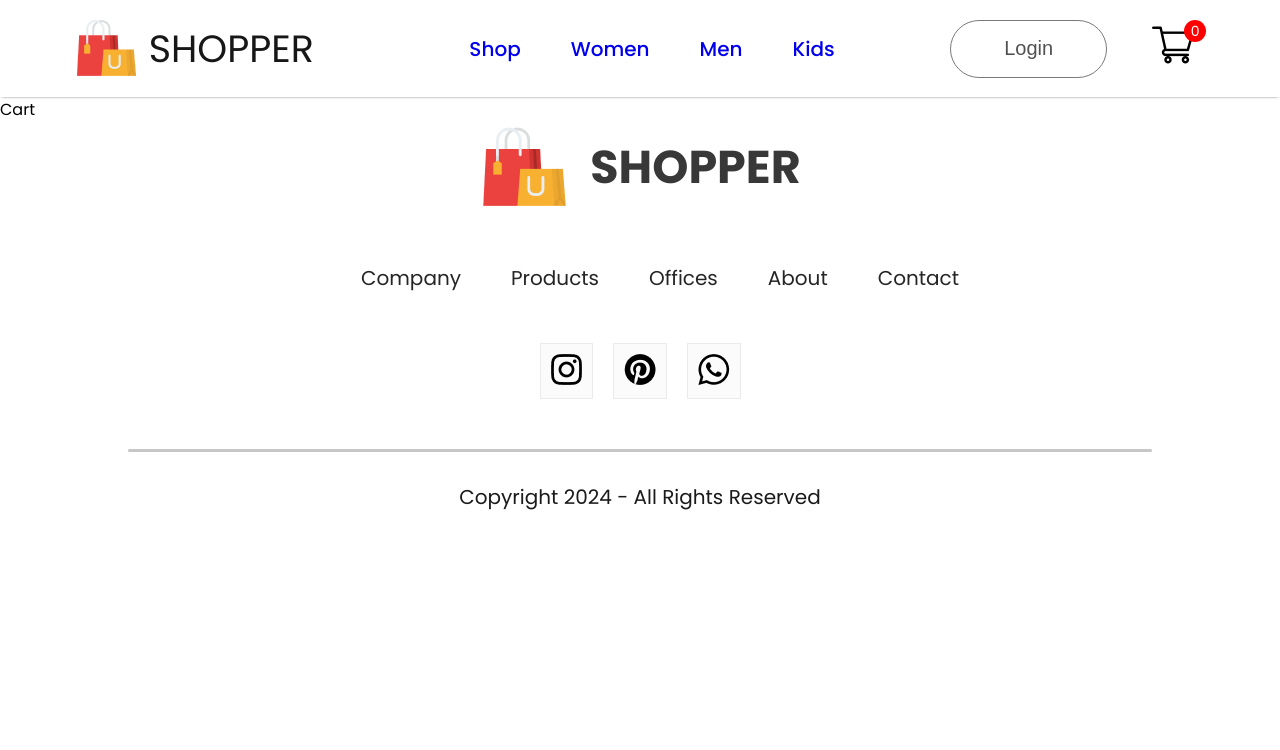
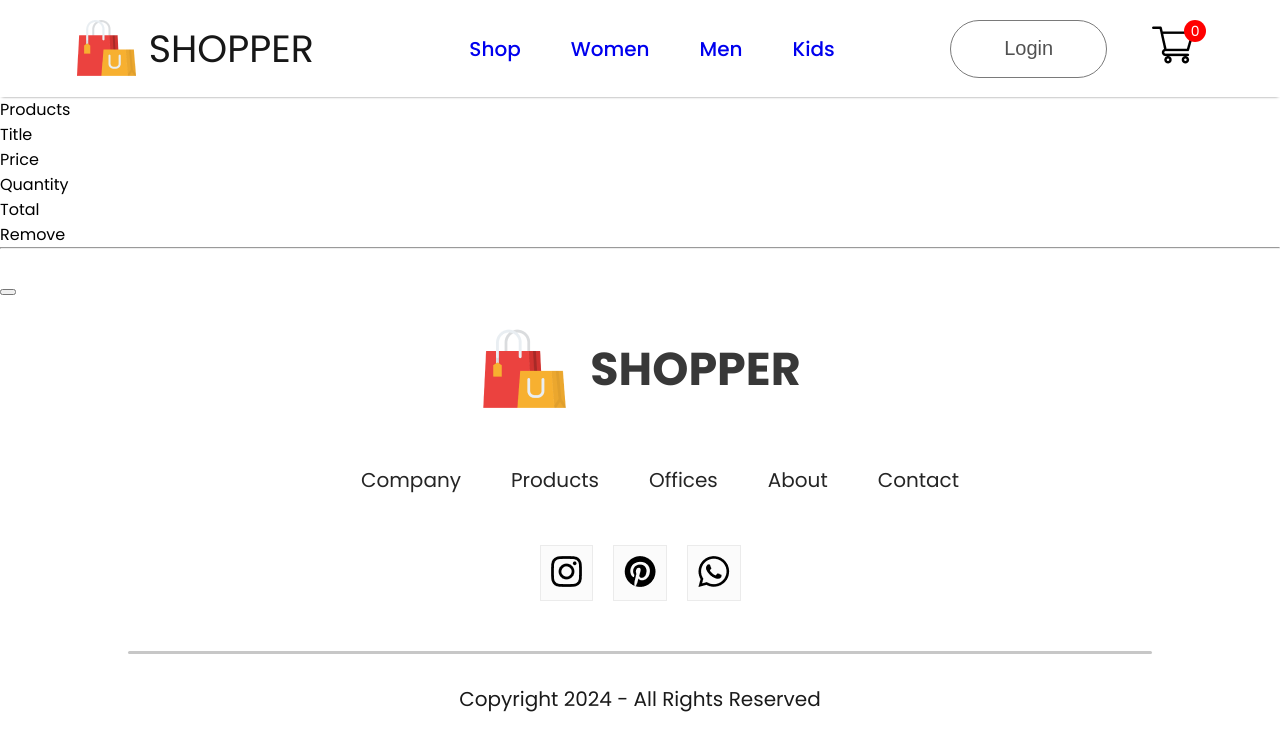
Before and after one commit to CoreyPhillipsOfficial/e-commerce-site, a React (Create React App) app in the folder frontend/: page /cart in a window 1280 px wide. Shown: the top 750 px of the page. Built offline with nearby package versions, Linux system fonts and the light colour scheme.

Commit message:
creating cart page

```diff
--- /dev/null
+++ b/frontend/src/Components/CartItems/CartItems.jsx
@@ -0,0 +1,31 @@
+import React, { useContext } from 'react'
+import './CartItems.css'
+import { ShopContext } from '../../Context/ShopContext'
+import remove_icon from '../Assets/cart_cross_icon.png'
+
+export const CartItems = () => {
+    const { allProduct, cartItems, removeFromCart } = useContext(ShopContext)
+    return (
+        <div className='cartitems'>
+            <div className="cartitems-format-main">
+                <p>Products</p>
+                <p>Title</p>
+                <p>Price</p>
+                <p>Quantity</p>
+                <p>Total</p>
+                <p>Remove</p>
+            </div>
+            <hr />
+            <div>
+                <div className="cartitems-format">
+                    <img src="" alt="" className='carticon-product-icon' />
+                    <p></p>
+                    <p></p>
+                    <button className='cartitems-quantity'></button>
+                    <p></p>
+                    <img src="" alt="" />
+                </div>
+            </div>
+        </div>
+    )
+}
--- a/frontend/src/Context/ShopContext.jsx
+++ b/frontend/src/Context/ShopContext.jsx
@@ -18,6 +18,7 @@ const ShopContextProvider = (props) => {
 
     const addToCart = (itemId) => {
         setCartItems((prev) => ({ ...prev, [itemId]: prev[itemId] + 1 }))
+        console.log(cartItems);
     }
 
     const removeFromCart = (itemId) => {
--- a/frontend/src/Pages/Cart.jsx
+++ b/frontend/src/Pages/Cart.jsx
@@ -1,7 +1,10 @@
 import React from 'react'
+import { CartItems } from '../Components/CartItems/CartItems'
 
 export const Cart = () => {
     return (
-        <div>Cart</div>
+        <div>
+            <CartItems />
+        </div>
     )
 }
```
Also changed, not shown: frontend/src/Components/CartItems/CartItems.css (added).
